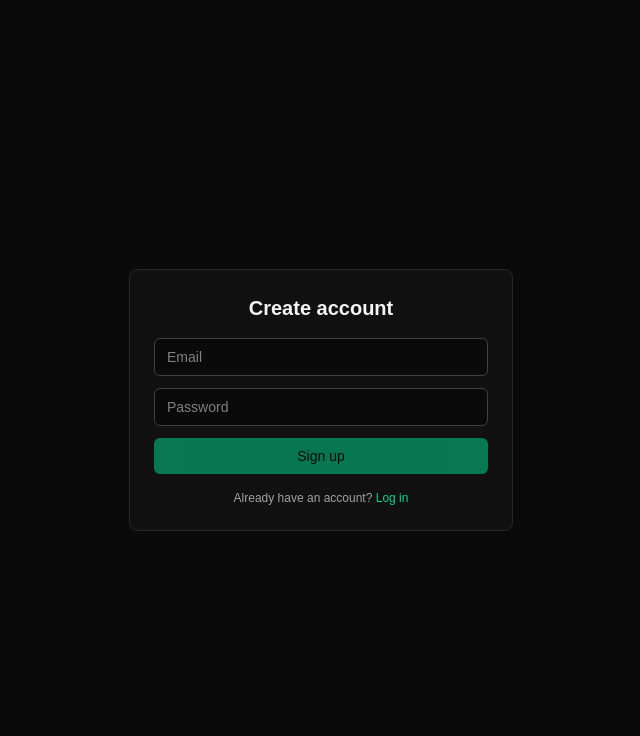
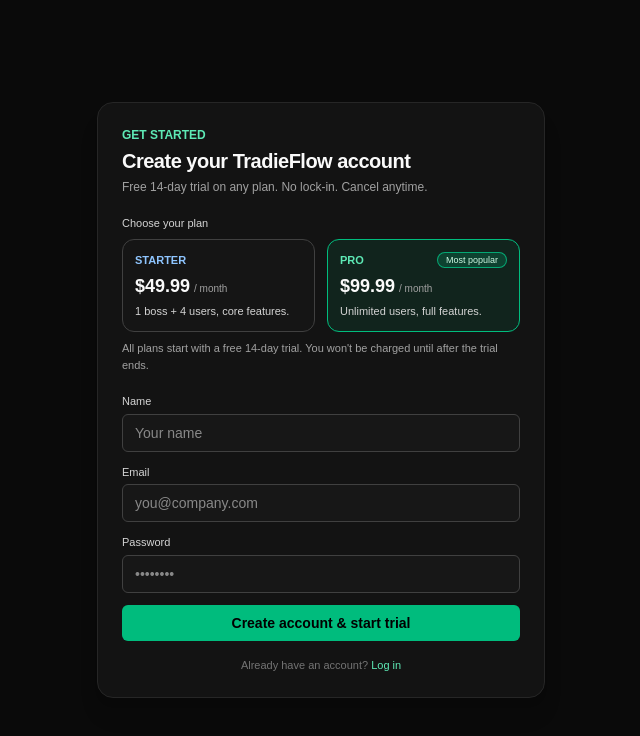
Before and after one commit to coreyynunn/TradieFlow, a Next.js app: page /auth/signup in a window 1280 px wide. Shown: the top 736 px of the page, without its empty margins (319-959 px from the left). Built offline with nearby package versions, Linux system fonts and the light colour scheme; no server answers.

Commit message:
Hook signup into Starter/Pro subscriptions

```diff
--- a/app/auth/signup/page.tsx
+++ b/app/auth/signup/page.tsx
@@ -2,66 +2,211 @@
 
 import { useState } from "react";
 import { useRouter } from "next/navigation";
-import { supabase } from "../../../lib/supabaseClient";
+import { supabase } from "@/lib/supabaseClient";
+
+type PlanTier = "starter" | "pro";
 
 export default function SignupPage() {
   const router = useRouter();
-  const [loading, setLoading] = useState(false);
+  const [plan, setPlan] = useState<PlanTier>("pro");
   const [email, setEmail] = useState("");
   const [password, setPassword] = useState("");
+  const [name, setName] = useState("");
+  const [loading, setLoading] = useState(false);
+  const [errorMsg, setErrorMsg] = useState("");
 
-  async function handleSignup() {
+  const handleSignup = async (e: React.FormEvent) => {
+    e.preventDefault();
+    setErrorMsg("");
     setLoading(true);
-    const { error } = await supabase.auth.signUp({ email, password });
 
-    if (!error) {
-      router.push("/auth/login");
+    const planAmount = plan === "starter" ? 49.99 : 99.99;
+
+    // 1) Create Supabase auth user
+    const { data, error } = await supabase.auth.signUp({
+      email,
+      password,
+      options: {
+        data: {
+          full_name: name,
+        },
+      },
+    });
+
+    if (error || !data.user) {
+      setErrorMsg(error?.message || "Could not create account.");
+      setLoading(false);
+      return;
+    }
+
+    const user = data.user;
+
+    // 2) Insert subscription row
+    const { error: subError } = await supabase.from("subscriptions").insert({
+      user_id: user.id,
+      email: user.email,
+      status: "active",
+      plan_amount: planAmount,
+      plan_tier: plan,
+      started_at: new Date().toISOString(),
+    });
+
+    if (subError) {
+      console.error(subError);
+      // not fatal for user, but log it
     }
 
     setLoading(false);
-  }
+
+    // 3) Send them to dashboard (or login if you want email confirm first)
+    router.replace("/dashboard");
+  };
 
   return (
-    <div className="min-h-screen flex items-center justify-center bg-neutral-950 text-neutral-100">
-      <div className="w-full max-w-sm rounded-lg border border-neutral-800 bg-neutral-900/60 p-6">
-        <h1 className="text-xl font-semibold mb-4 text-center">Create account</h1>
+    <div className="min-h-screen bg-neutral-950 text-neutral-50 flex items-center justify-center px-4">
+      <div className="w-full max-w-md rounded-2xl border border-neutral-800 bg-neutral-900/70 p-6 shadow-xl">
+        <div className="mb-5">
+          <div className="text-xs font-semibold uppercase text-emerald-300">
+            Get started
+          </div>
+          <h1 className="mt-1 text-xl font-semibold tracking-tight">
+            Create your TradieFlow account
+          </h1>
+          <p className="mt-1 text-xs text-neutral-400">
+            Free 14-day trial on any plan. No lock-in. Cancel anytime.
+          </p>
+        </div>
 
-        <div className="space-y-3">
+        {/* Plan selection */}
+        <div className="mb-5">
+          <div className="text-[11px] font-medium text-neutral-300 mb-2">
+            Choose your plan
+          </div>
+          <div className="grid grid-cols-2 gap-3 text-xs">
+            <button
+              type="button"
+              onClick={() => setPlan("starter")}
+              className={[
+                "rounded-xl border px-3 py-3 text-left transition-colors",
+                plan === "starter"
+                  ? "border-blue-500 bg-blue-500/10"
+                  : "border-neutral-700 bg-neutral-900/60 hover:border-neutral-500",
+              ].join(" ")}
+            >
+              <div className="text-[11px] font-semibold uppercase text-blue-300">
+                Starter
+              </div>
+              <div className="mt-1 flex items-baseline gap-1">
+                <span className="text-lg font-semibold">$49.99</span>
+                <span className="text-[10px] text-neutral-400">/ month</span>
+              </div>
+              <div className="mt-1 text-[11px] text-neutral-300">
+                1 boss + 4 users, core features.
+              </div>
+            </button>
+
+            <button
+              type="button"
+              onClick={() => setPlan("pro")}
+              className={[
+                "rounded-xl border px-3 py-3 text-left transition-colors",
+                plan === "pro"
+                  ? "border-emerald-500 bg-emerald-500/10"
+                  : "border-neutral-700 bg-neutral-900/60 hover:border-neutral-500",
+              ].join(" ")}
+            >
+              <div className="flex items-center justify-between">
+                <div className="text-[11px] font-semibold uppercase text-emerald-300">
+                  Pro
+                </div>
+                <span className="rounded-full bg-emerald-500/20 px-2 py-[1px] text-[9px] text-emerald-100 border border-emerald-400/70">
+                  Most popular
+                </span>
+              </div>
+              <div className="mt-1 flex items-baseline gap-1">
+                <span className="text-lg font-semibold">$99.99</span>
+                <span className="text-[10px] text-neutral-400">/ month</span>
+              </div>
+              <div className="mt-1 text-[11px] text-neutral-300">
+                Unlimited users, full features.
+              </div>
+            </button>
+          </div>
+          <div className="mt-2 text-[11px] text-neutral-400">
+            All plans start with a free 14-day trial. You won&apos;t be charged
+            until after the trial ends.
+          </div>
+        </div>
+
+        {/* Signup form */}
+        <form onSubmit={handleSignup} className="space-y-3">
+          <div>
+            <label className="block text-[11px] text-neutral-300 mb-1">
+              Name
+            </label>
             <input
-            className="w-full rounded-md border border-neutral-700 bg-neutral-950 px-3 py-2 text-sm outline-none focus:border-emerald-500"
-            placeholder="Email"
+              type="text"
+              value={name}
+              onChange={(e) => setName(e.target.value)}
+              className="w-full rounded-md border border-neutral-700 bg-neutral-900 px-3 py-2 text-sm text-neutral-50 outline-none focus:border-emerald-500"
+              placeholder="Your name"
+              required
+            />
+          </div>
+
+          <div>
+            <label className="block text-[11px] text-neutral-300 mb-1">
+              Email
+            </label>
+            <input
               type="email"
               value={email}
               onChange={(e) => setEmail(e.target.value)}
+              className="w-full rounded-md border border-neutral-700 bg-neutral-900 px-3 py-2 text-sm text-neutral-50 outline-none focus:border-emerald-500"
+              placeholder="you@company.com"
+              required
             />
+          </div>
 
+          <div>
+            <label className="block text-[11px] text-neutral-300 mb-1">
+              Password
+            </label>
             <input
-            className="w-full rounded-md border border-neutral-700 bg-neutral-950 px-3 py-2 text-sm outline-none focus:border-emerald-500"
               type="password"
-            placeholder="Password"
               value={password}
               onChange={(e) => setPassword(e.target.value)}
+              className="w-full rounded-md border border-neutral-700 bg-neutral-900 px-3 py-2 text-sm text-neutral-50 outline-none focus:border-emerald-500"
+              placeholder="••••••••"
+              required
             />
+          </div>
+
+          {errorMsg && (
+            <div className="rounded-md border border-red-500/40 bg-red-500/10 px-3 py-2 text-[11px] text-red-200">
+              {errorMsg}
+            </div>
+          )}
 
           <button
-            onClick={handleSignup}
-            disabled={loading || !email || !password}
-            className="w-full rounded-md bg-emerald-500 py-2 text-sm font-medium text-black hover:bg-emerald-400 disabled:opacity-60"
+            type="submit"
+            disabled={loading}
+            className="mt-2 flex w-full items-center justify-center rounded-md bg-emerald-500 px-4 py-2 text-sm font-semibold text-black hover:bg-emerald-400 disabled:opacity-60"
           >
-            {loading ? "Creating account..." : "Sign up"}
+            {loading ? "Creating account..." : "Create account & start trial"}
           </button>
-        </div>
+        </form>
 
-        <p className="mt-4 text-center text-xs text-neutral-400">
+        <div className="mt-4 text-[11px] text-neutral-500 text-center">
           Already have an account?{" "}
           <button
             type="button"
             onClick={() => router.push("/auth/login")}
-            className="text-emerald-400 hover:underline"
+            className="text-emerald-300 hover:underline"
           >
             Log in
           </button>
-        </p>
+        </div>
       </div>
     </div>
   );
```
Lines whose indentation alone changed are shown as unchanged.
